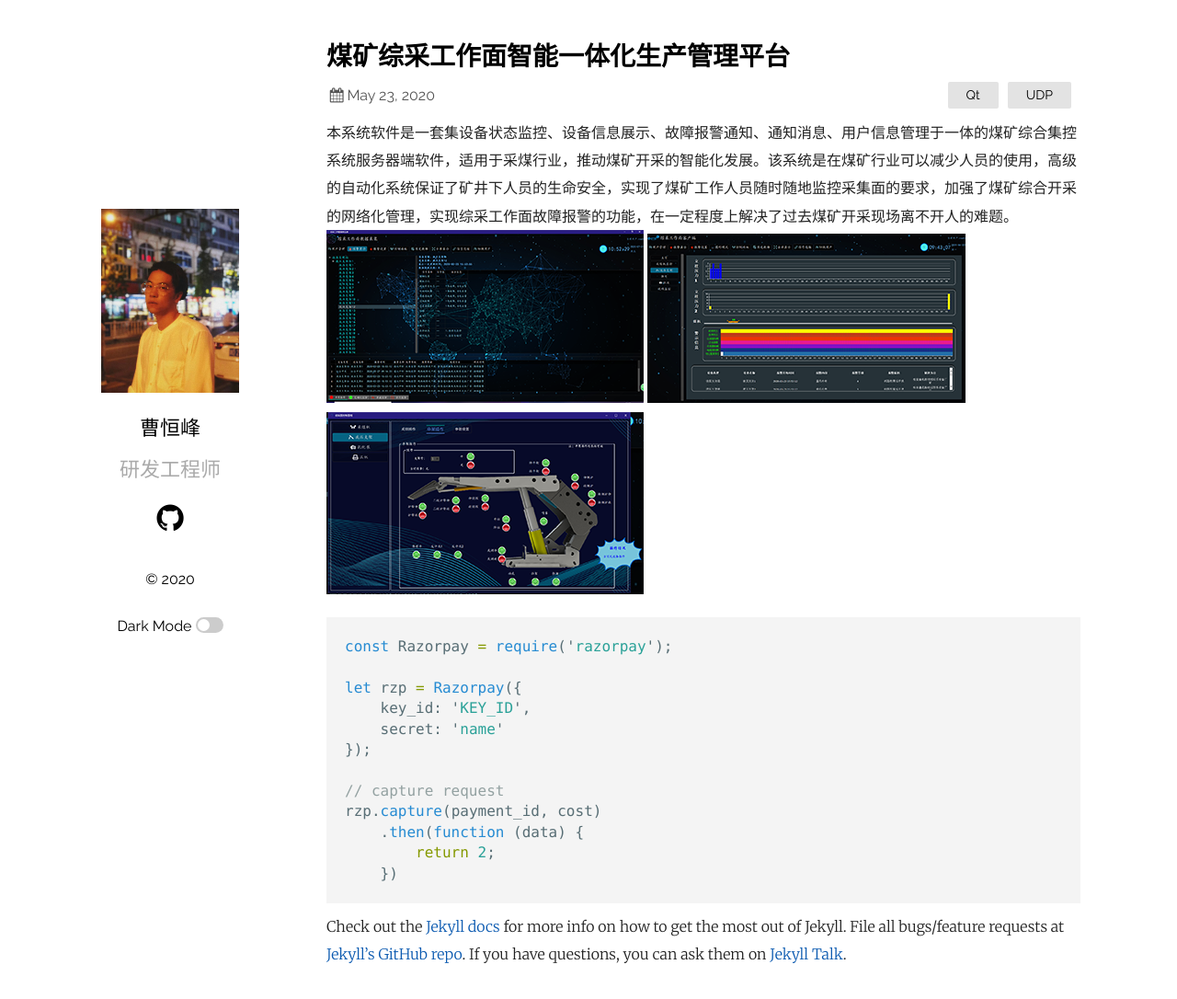
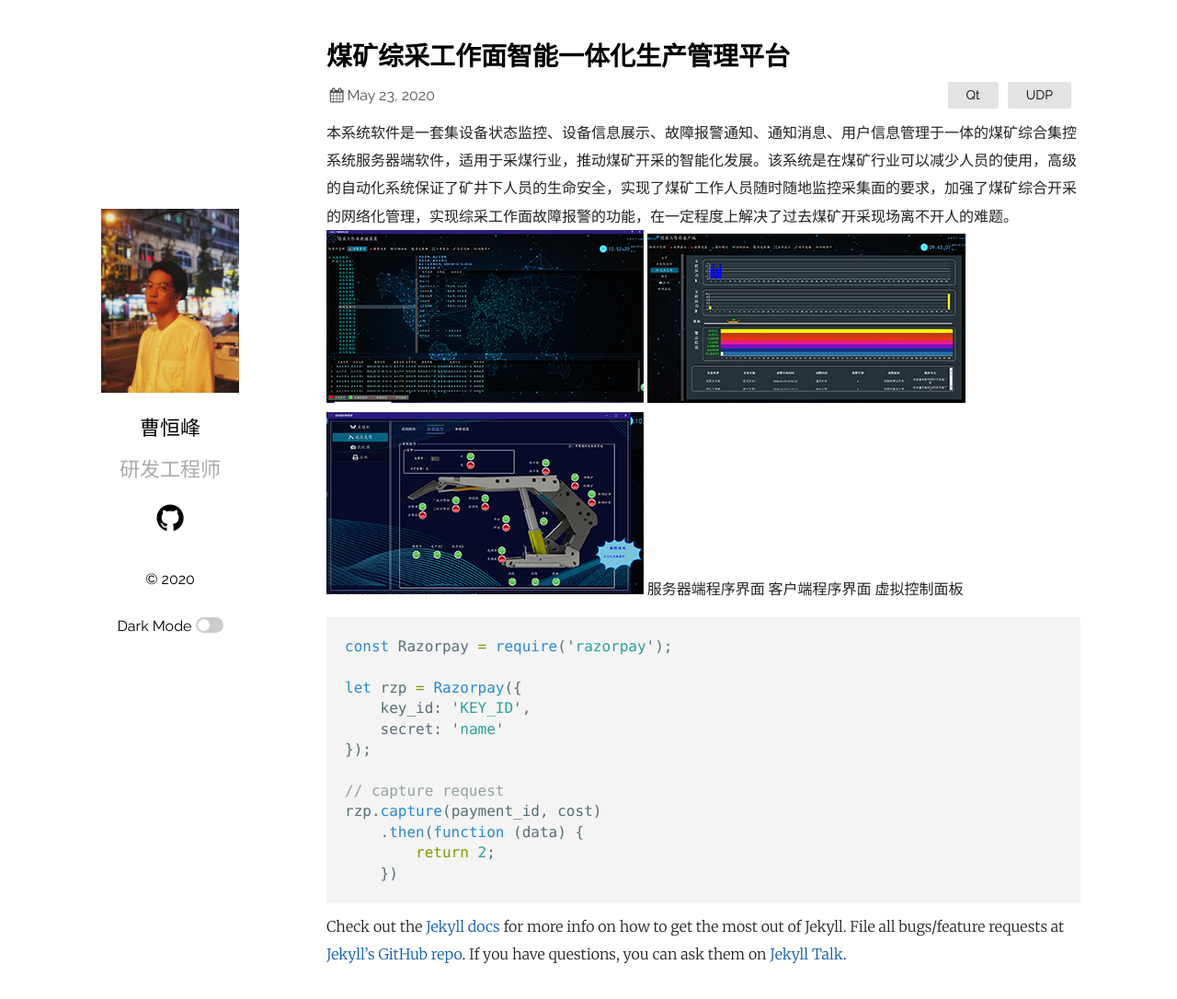
Before and after one commit to cao-heng-feng/cao-heng-feng.github.io, a Jekyll site: the page built from _posts/2019-03-23-welcome-to-jekyll.markdown, in a window 1280 px wide and 1098 px high. Shown: the top 1086 px of the window at 92% size. Built offline with Jekyll 4.4.1, drawn with Linux system fonts in a browser that asks for light colours.

Commit message:
修改文件: _posts/2019-03-23-welcome-to-jekyll.markdown

````diff
--- a/_posts/2019-03-23-welcome-to-jekyll.markdown
+++ b/_posts/2019-03-23-welcome-to-jekyll.markdown
@@ -6,6 +6,7 @@ categories: Qt UDP
 ---
 本系统软件是一套集设备状态监控、设备信息展示、故障报警通知、通知消息、用户信息管理于一体的煤矿综合集控系统服务器端软件，适用于采煤行业，推动煤矿开采的智能化发展。该系统是在煤矿行业可以减少人员的使用，高级的自动化系统保证了矿井下人员的生命安全，实现了煤矿工作人员随时随地监控采集面的要求，加强了煤矿综合开采的网络化管理，实现综采工作面故障报警的功能，在一定程度上解决了过去煤矿开采现场离不开人的难题。
 ![服务器端]({{ "./images/coal/server.png" | absolute_url }})  ![客户端]({{ "./images/coal/client.png" | absolute_url }})  ![控制面板]({{ "./images/coal/control.png" | absolute_url }})
+                     服务器端程序界面                                                   客户端程序界面                                                           虚拟控制面板
 
 ```javascript
 const Razorpay = require('razorpay');
````
